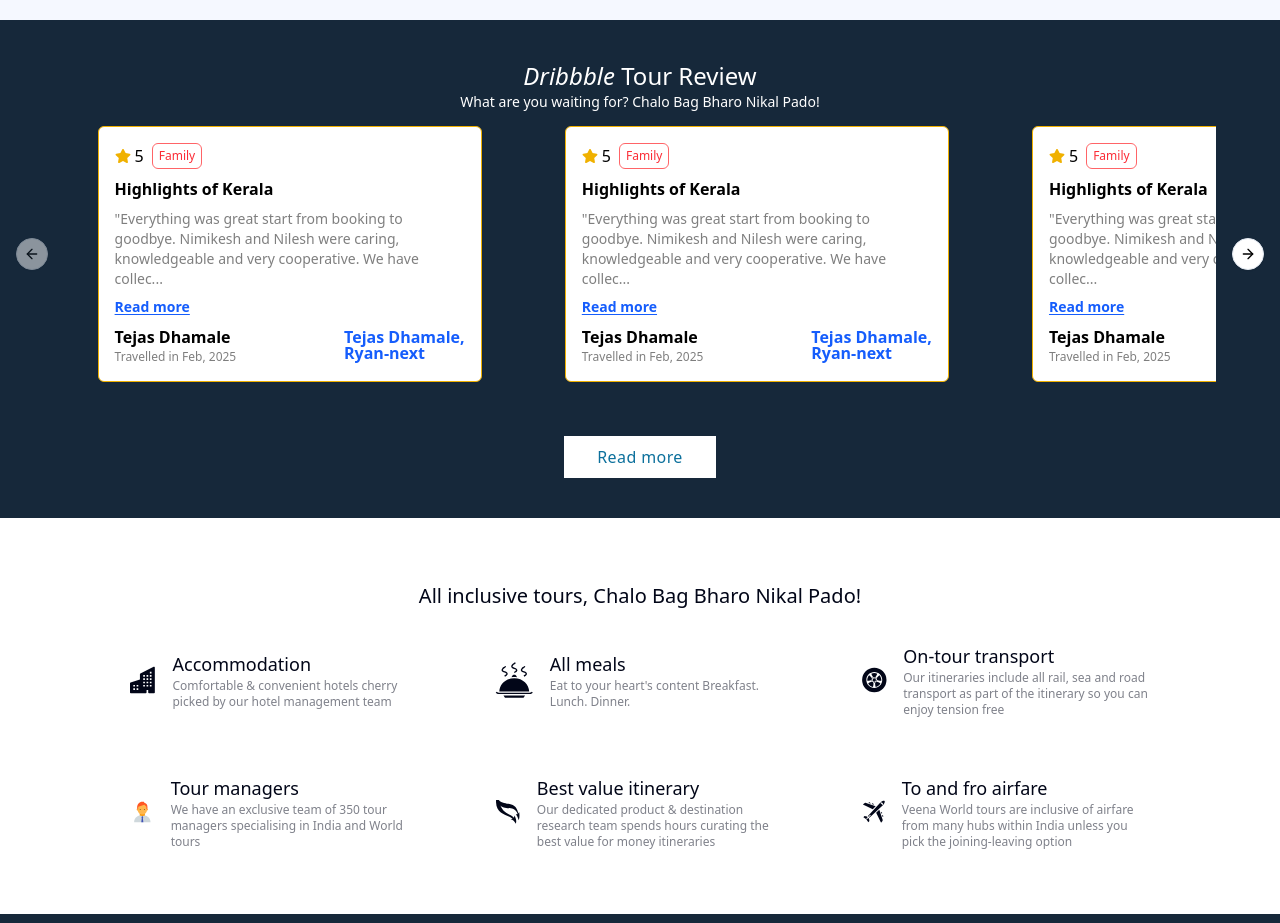
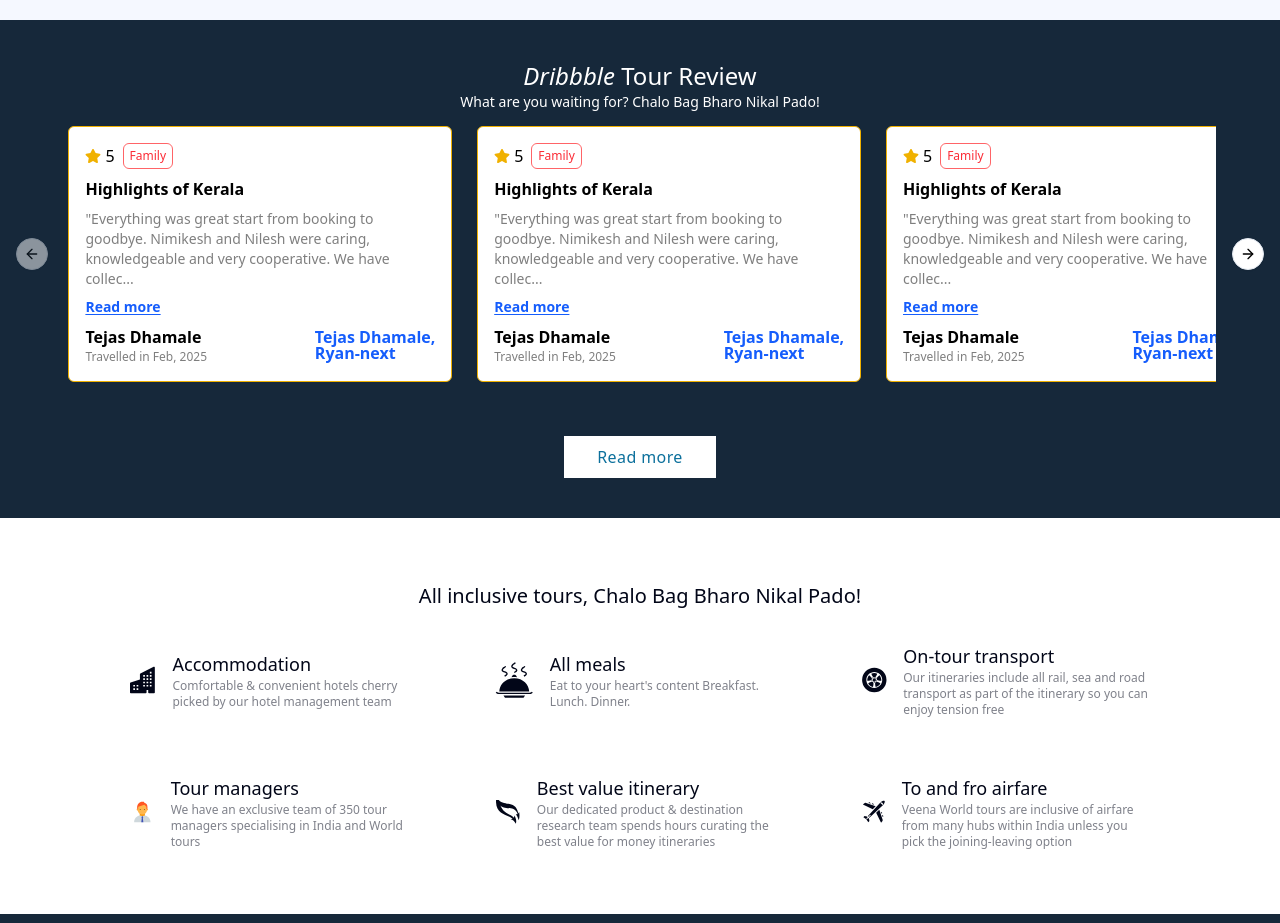
Before and after one commit to AryanDhamale/Dribbble, a Next.js app: page / in a window 1280 px wide. Shown: the part 2720-3643 px from the top of the page. Built offline with nearby package versions, Linux system fonts and the light colour scheme.

Commit message:
downgrate-react-18

```diff
--- a/components/Card/Cardcontainer.js
+++ b/components/Card/Cardcontainer.js
@@ -25,7 +25,7 @@
                 >
                     <CarouselContent >
                         {
-                            arr.map((ele, idx) => <CarouselItem key={idx} className="basic-3/10 lg:basis-2/5"> <ReviewCard/> </CarouselItem>)
+                            arr.map((ele, idx) => <CarouselItem key={idx} className="basic-3/10 lg:basis-35/100"> <ReviewCard/> </CarouselItem>)
                         }
                     </CarouselContent>
                     <CarouselPrevious className="text-black abosulte left-1.5 lg:-left-12"/>
--- a/package.json
+++ b/package.json
@@ -19,9 +19,9 @@
     "embla-carousel-react": "^8.5.2",
     "lucide-react": "^0.477.0",
     "next": "15.2.0",
-    "react": "^19.0.0",
+    "react": "^18.0.0",
     "react-day-picker": "^8.10.1",
-    "react-dom": "^19.0.0",
+    "react-dom": "^18.0.0",
     "react-icons": "^5.5.0",
     "tailwind-merge": "^3.0.2",
     "tailwindcss-animate": "^1.0.7"
```
Also changed, not shown: 1 other file (tests, documents, lock files or other folders).
